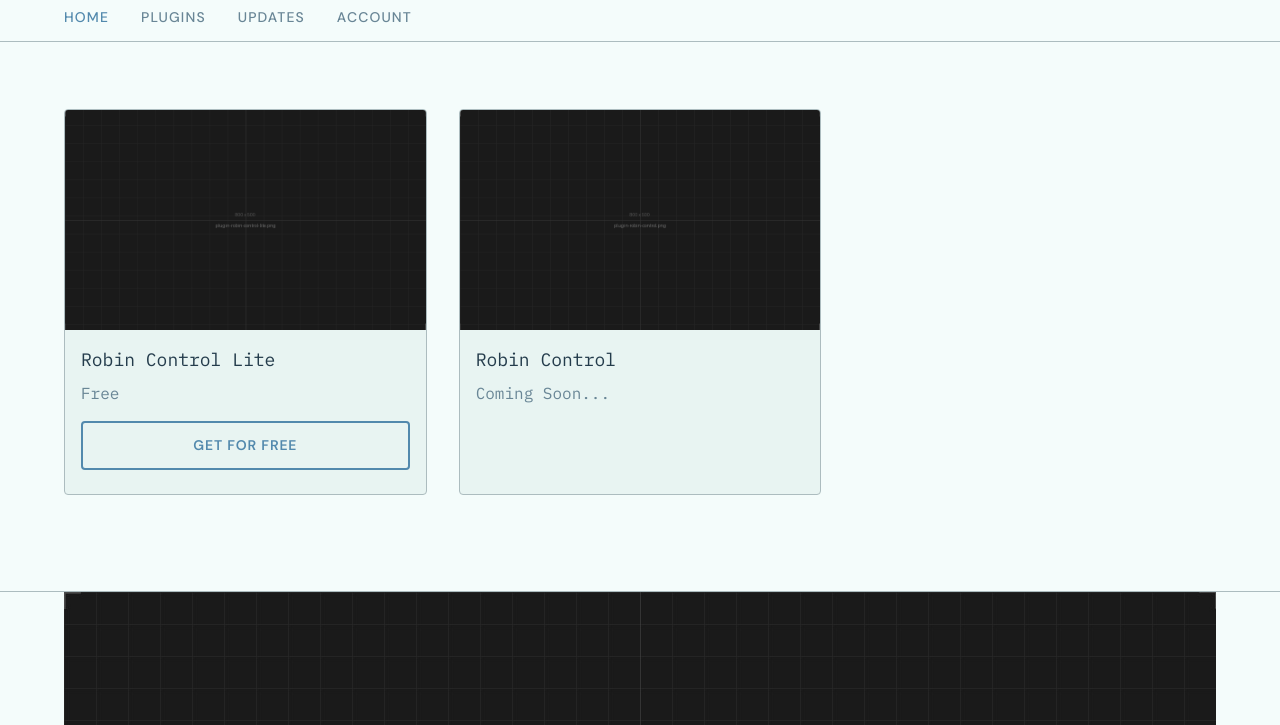
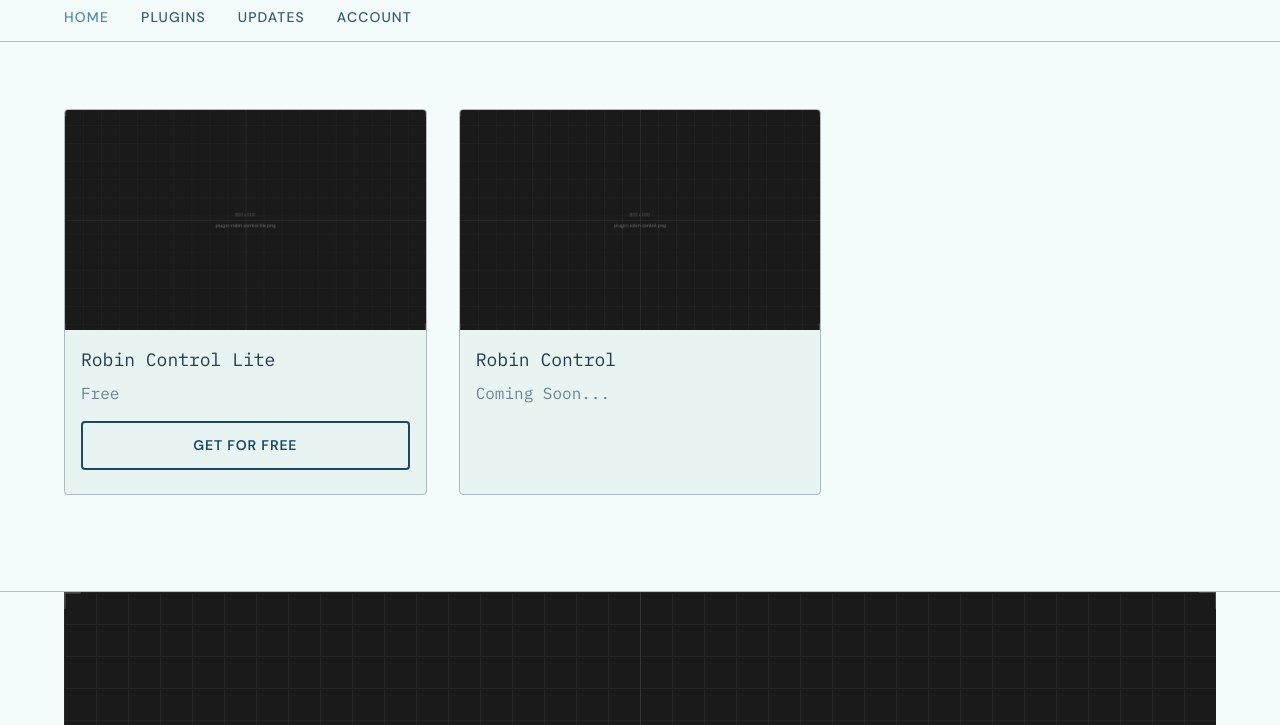
Before and after one commit to ahamadey27/conduit-dsp-website, a plain HTML site: page index.html in a window 1280 px wide. Shown: the part 75-800 px from the top of the page. Drawn offline with Linux system fonts and the light colour scheme.

Commit message:
color palette: 3

```diff
--- a/assets/css/global.css
+++ b/assets/css/global.css
@@ -82,26 +82,26 @@ a:hover {
 }
 
 .btn--primary {
-  background: var(--accent);
+  background: #1B4965;
   color: #fff;
 }
-.btn--primary:hover { background: var(--accent-hover); }
+.btn--primary:hover { background: #153A52; }
 
 .btn--add-cart {
-  background: var(--accent);
+  background: #1B4965;
   color: #fff;
   width: 100%;
   text-align: center;
 }
-.btn--add-cart:hover { background: var(--accent-hover); }
+.btn--add-cart:hover { background: #153A52; }
 
 .btn--outline {
   background: transparent;
-  border: 2px solid var(--accent);
-  color: var(--accent);
+  border: 2px solid #1B4965;
+  color: #1B4965;
 }
 .btn--outline:hover {
-  background: var(--accent);
+  background: #1B4965;
   color: #fff;
 }
 
--- a/assets/css/header.css
+++ b/assets/css/header.css
@@ -92,7 +92,7 @@
   font-weight: 500;
   text-transform: uppercase;
   letter-spacing: 0.08em;
-  color: var(--text-muted);
+  color: #365B6D;
   text-decoration: none;
   transition: color 150ms;
 }
```
